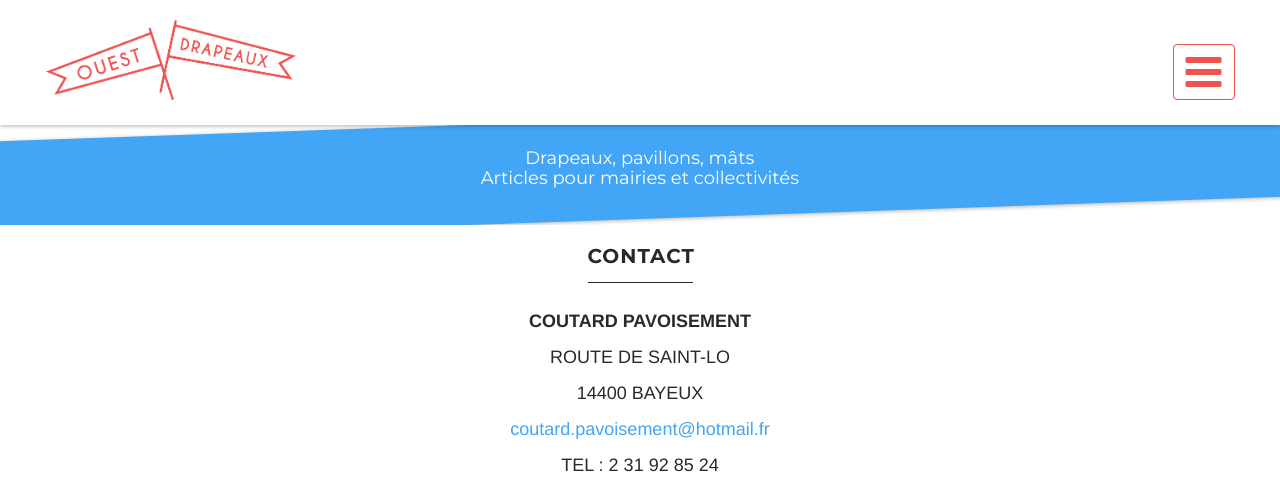
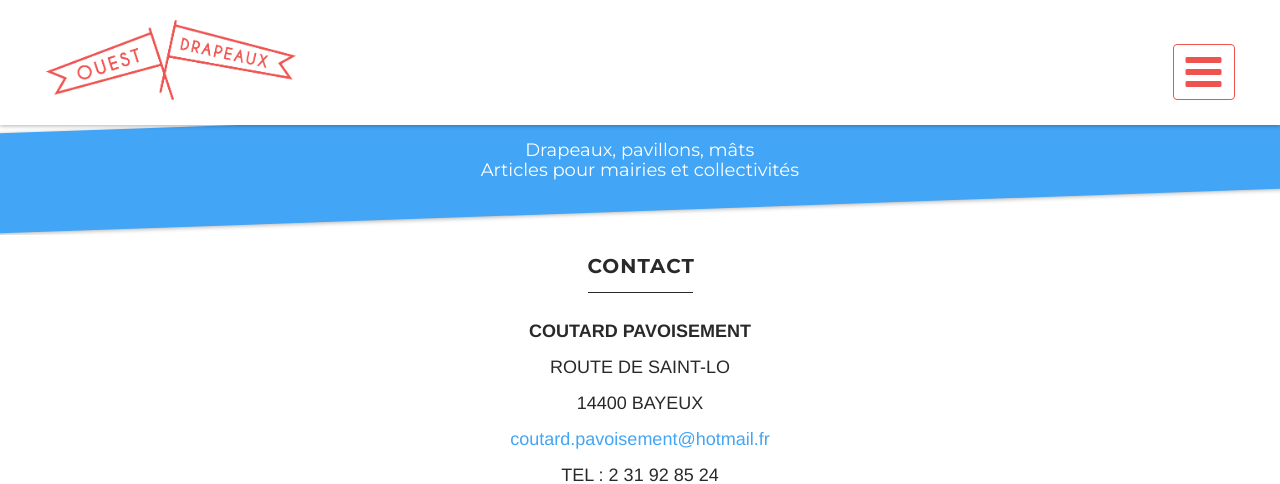
Before and after one commit to pablofaust/ouestdrapeaux, a PHP site: page / in a window 1280 px wide. Shown: the top 484 px of the page. Run offline with PHP 8.4, Linux system fonts and the light colour scheme; some libraries are stand-ins or nearby versions.

Commit message:
Corrections blue-section

```diff
--- a/css/style.css
+++ b/css/style.css
@@ -169,8 +169,11 @@ body {
 	margin-bottom: 15px;
 }
 
+/* Version tablette verticale */
 
 @media (min-width: 768px) {
+
+/* Menu */
 
 .menu .column-1 {
 	text-align: left;
@@ -214,4 +217,14 @@ body {
 	color: rgba(0, 0, 0, 0.84);
 }
 
+/* Section bleue */
+
+.wrapper-1 {
+	height: 110px;
 }
+
+.blue-section {
+	margin-top: -14px;
+}
+
+}
```
